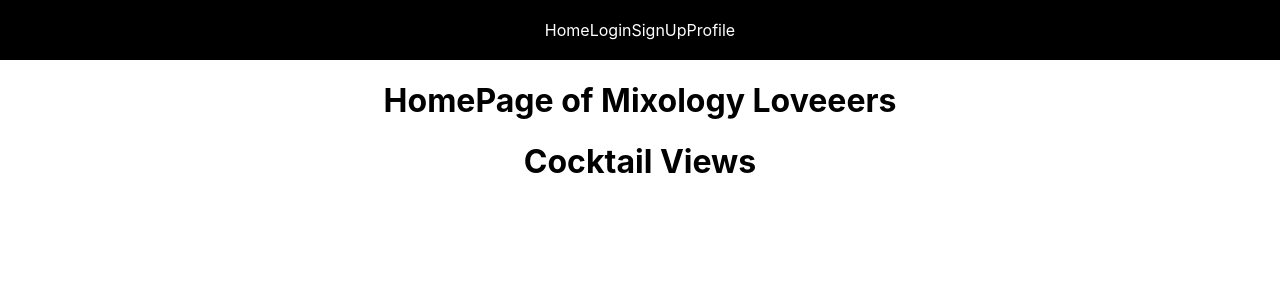
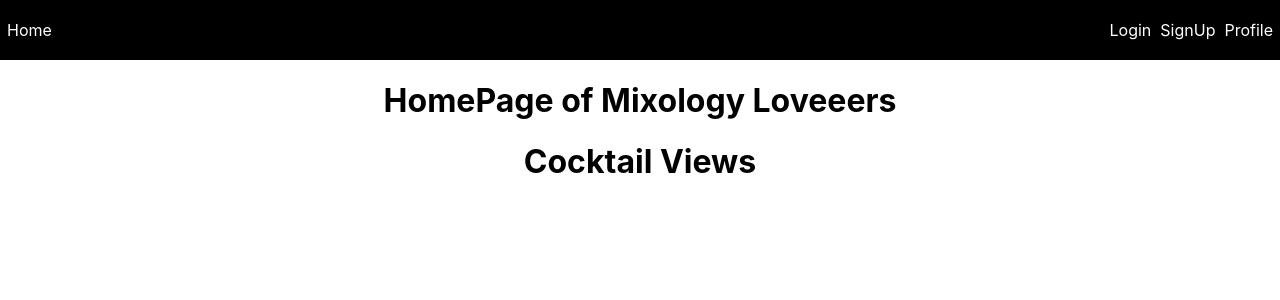
Before and after one commit to LouiseMarissal/frontend-module-3, a React (Create React App) app: page / in a window 1280 px wide. Shown: the top 300 px of the page. Built offline with nearby package versions, Linux system fonts and the light colour scheme.

Commit message:
little css for navbar

```diff
--- a/src/App.css
+++ b/src/App.css
@@ -26,9 +26,14 @@
   display: flex;
   align-content: center;
   align-items: center;
-  justify-content: center;
+  justify-content: space-between;
 }
 .nav-bar a {
   text-decoration: none;
   color: white;
+  padding-right: 5px;
+  margin: 2px;
 }
+.home-nav {
+  padding-left: 5px;
+}
--- a/src/components/Bars/NavBar.jsx
+++ b/src/components/Bars/NavBar.jsx
@@ -4,18 +4,23 @@ import { NavLink } from "react-router-dom";
 export default function NavBar() {
   return (
     <nav className="nav-bar">
+      <div className="home-nav">
         <NavLink className="link" to="/">
           Home
         </NavLink>
+      </div>
+      <div>
         <NavLink className="link" to="/login">
           Login
         </NavLink>
         <NavLink className="link" to="/signup">
           SignUp
         </NavLink>
+        {/* If loggedIn */}
         <NavLink className="link" to="/profile">
           Profile
         </NavLink>
+      </div>
     </nav>
   );
 }
```
Lines whose indentation alone changed are shown as unchanged.
